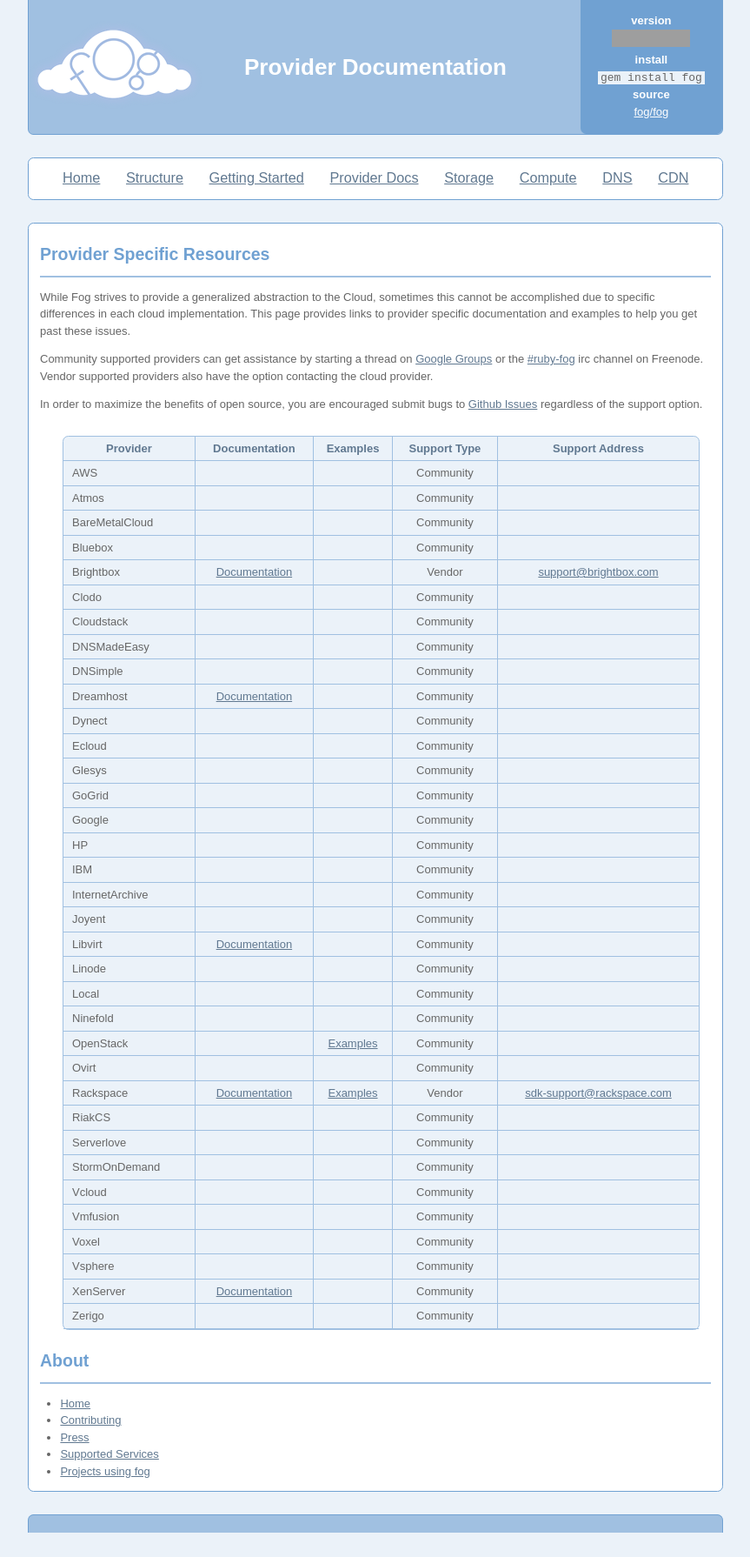
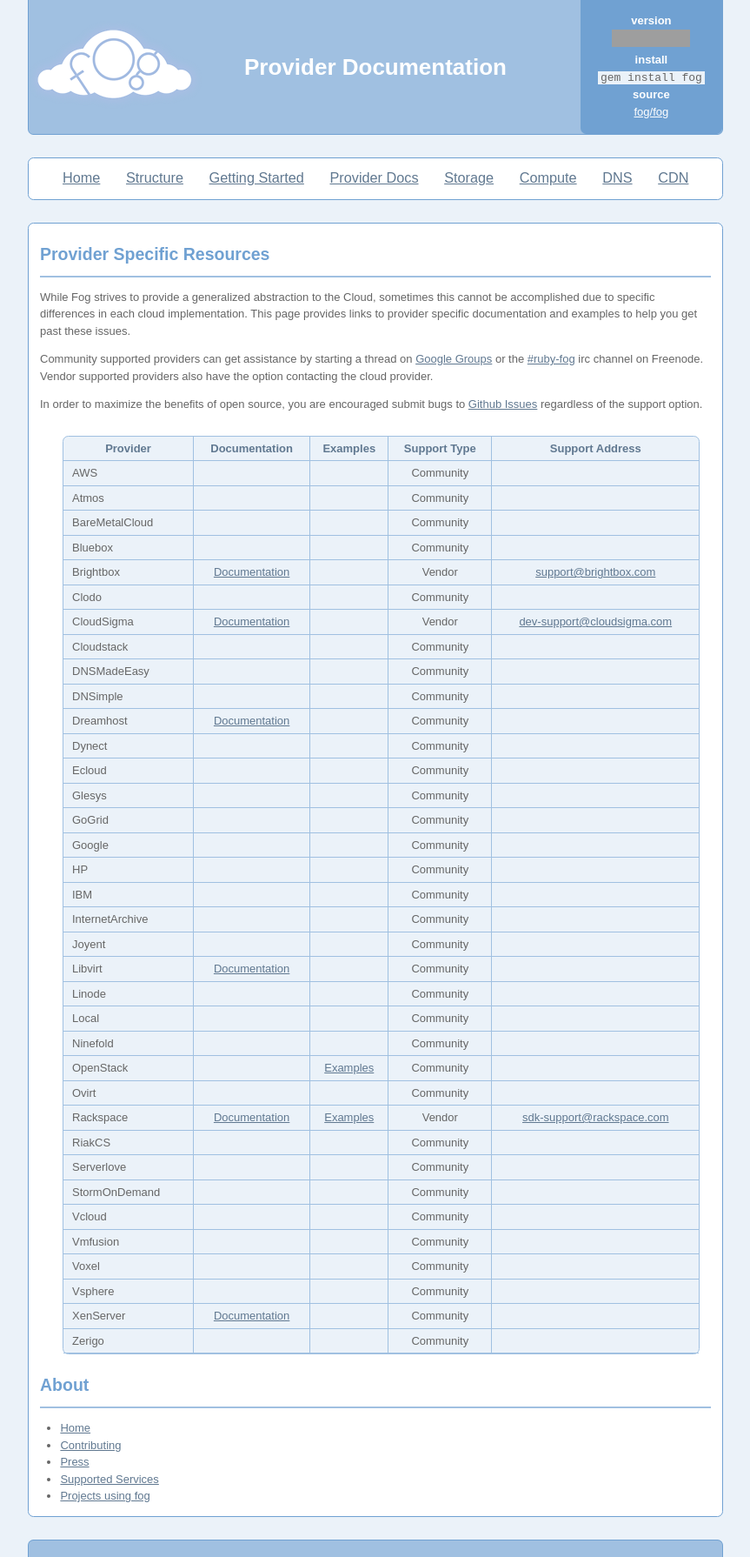
Before and after one commit to fog/fog.github.com, a Jekyll site: the page built from about/provider_documentation.markdown, in a window 1280 px wide. Shown: the whole page at 87% size, without its empty margins (208-1071 px from the left). Built offline with Jekyll 4.4.1, drawn with Linux system fonts in a browser that asks for light colours; nearby versions of some CDN libraries; Markdown is read by kramdown in place of the engine named in the settings; before the commit the page ends 1762 px from its top, so only the background shows below that; grey boxes are pictures that could not be loaded.

Commit message:
Added CloudSigma to the listing. Removed trailing whitespace.

```diff
--- a/about/provider_documentation.markdown
+++ b/about/provider_documentation.markdown
@@ -61,6 +61,13 @@ In order to maximize the benefits of open source, you are encouraged submit bugs
      <td></td>
      <td>Community</td>
      <td></td>
+   </tr>
+   <tr>
+     <td>CloudSigma</td>
+     <td><a href="https://github.com/fog/fog/blob/master/lib/fog/cloudsigma/docs/getting_started.md">Documentation</a></td>
+     <td></td>
+     <td>Vendor</td>
+     <td><a href="mailto:dev-support@cloudsigma.com">dev-support@cloudsigma.com</a></td>
    </tr>
    <tr>
      <td>Cloudstack</td>
```
